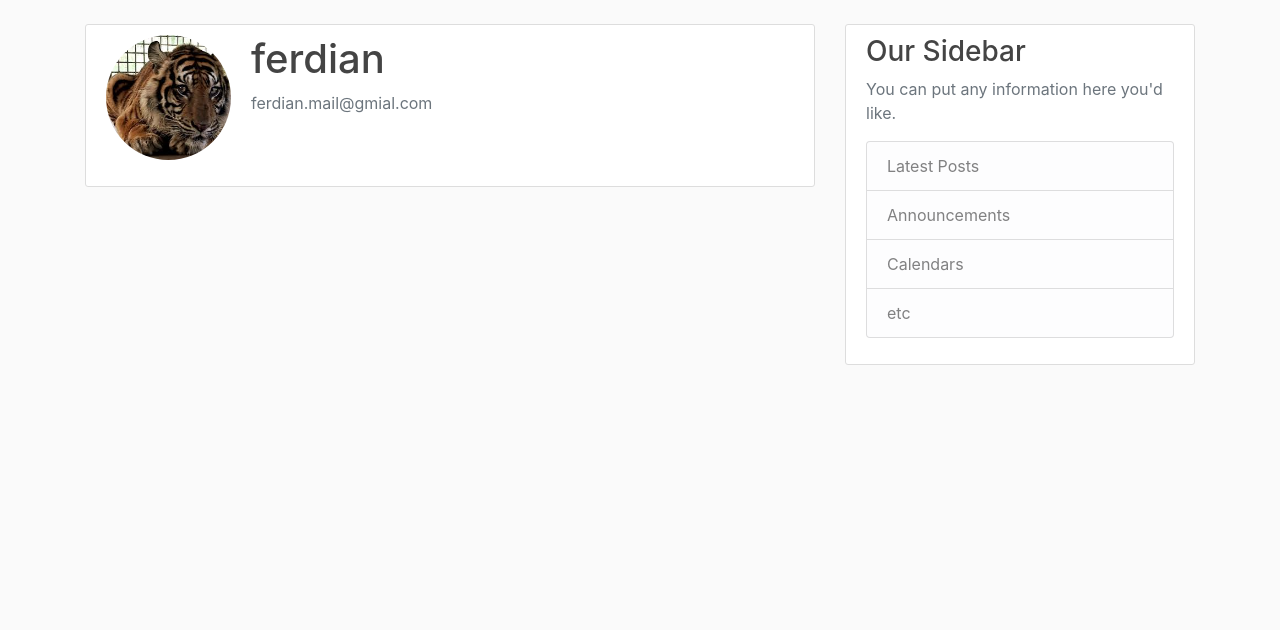
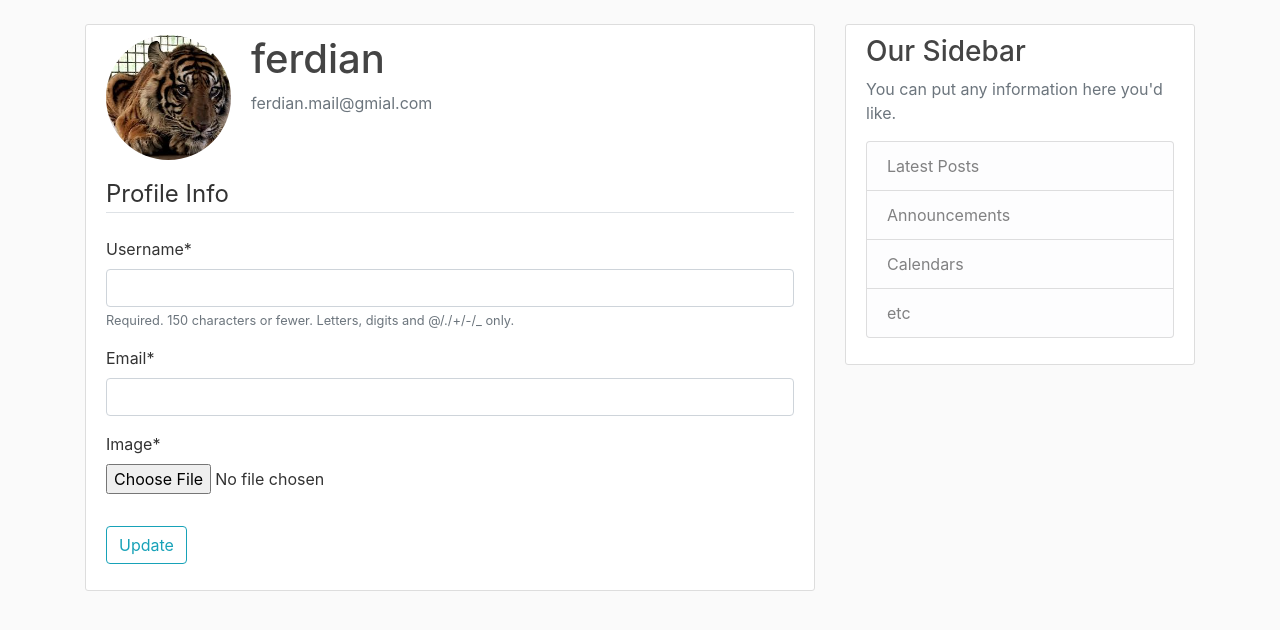
Before and after one commit to ferdian89/blog_django, a Django app: template users/templates/users/profile.html in a window 1280 px wide. Shown: the part 56-686 px from the top of the page. Run offline with Django 3.2, Linux system fonts and the light colour scheme; a user stored in the database is signed in; data comes from the database, SQL or seed files in the repository; both versions use the stored data as it was after the commit; the template is opened without the code that fills it: values that come from a table or form of the project are taken from there, most other values are stand-ins (such as "Sample title", 1, 10 or a date in 2020); some libraries are stand-ins or nearby versions.

Commit message:
update profile and image

```diff
--- a/users/forms.py
+++ b/users/forms.py
@@ -1,6 +1,7 @@
 from django import forms
 from django.contrib.auth.models import User
 from django.contrib.auth.forms import UserCreationForm
+from .models import Profile
 
 
 class UserRegisterForm(UserCreationForm):
@@ -9,3 +10,17 @@ class UserRegisterForm(UserCreationForm):
     class Meta:
         model = User
         fields = ['username', 'email', 'password1', 'password2']
+
+
+class UserUpdateForm(forms.ModelForm):
+    email = forms.EmailField()
+
+    class Meta:
+        model = User
+        fields = ['username', 'email']
+
+
+class ProfileUpdateForm(forms.ModelForm):
+    class Meta:
+        model = Profile
+        fields = ['image']
--- a/users/templates/users/profile.html
+++ b/users/templates/users/profile.html
@@ -9,6 +9,16 @@
           <p class="text-secondary">{{ user.email }}</p>
         </div>
       </div>
-      <!-- FORM HERE -->
+      <form method="POST" enctype="multipart/form-data">
+        {% csrf_token %}
+        <fieldset class="form-group">
+            <legend class="border-bottom mb-4">Profile Info</legend>
+            {{ u_form|crispy }}
+            {{ p_form|crispy }}
+        </fieldset>
+        <div class="form-group">
+            <button class="btn btn-outline-info" type="submit">Update</button>
+        </div>
+    </form>
     </div>
 {% endblock content %}
```
Also changed, not shown: users/views.py (+22 -3 lines), db.sqlite3, media/profile_pics/hariumau.jpg (added).
